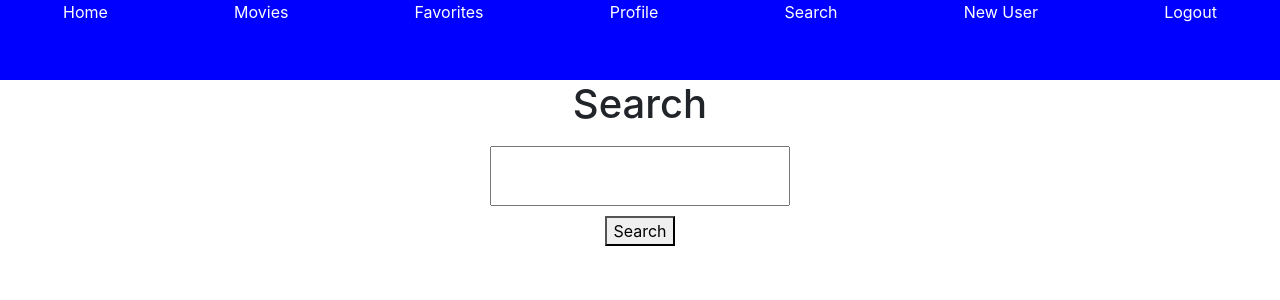
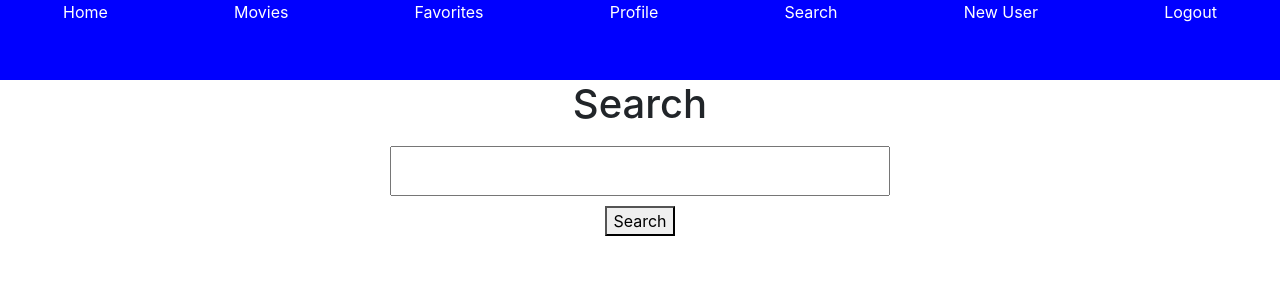
Before and after one commit to awu339/cs316_project, a React (Create React App) app in the folder my-app/: page /search in a window 1280 px wide. Shown: the top 300 px of the page. Built offline with nearby package versions, Linux system fonts and the light colour scheme.

Commit message:
Search by movie title, or string containing something in movie title, basically works

```diff
--- a/my-app/src/App.css
+++ b/my-app/src/App.css
@@ -60,3 +60,21 @@ nav{
   height: 60px;
   margin: 10px;
 }
+
+.search {
+  display: flex;
+  flex-direction: column;
+  align-items: center;
+  justify-content: center;
+}
+
+.search input {
+  width: 500px;
+  height: 50px;
+  margin: 10px;
+}
+
+.resultsBox {
+  padding: 20px;
+  text-align: left;
+}
--- a/my-app/src/Search.js
+++ b/my-app/src/Search.js
@@ -2,6 +2,7 @@ import React, { useState, useEffect } from 'react';
 import './App.css';
 import Axios from 'axios';
 import Nav from './Nav';
+import { Link } from 'react-router-dom';
 
 function Search() {
   const [title, setTitle] = useState('');
@@ -32,7 +33,7 @@ function Search() {
     <div>
       <Nav />
       <h1>Search</h1>
-      <div className="form">
+      <div className="search">
         <input
           type="text"
           name="title"
@@ -41,11 +42,19 @@ function Search() {
           }}
         />
         <button onClick = {submitQuery}>Search</button>
+      </div>
 
+      <div className="resultsBox">
         {searchResult.map((val) => {
           return (
           <p>
-            {val.name}
+            <Link to={{
+              pathname: "/MoviePage",
+              state: [{userid: 1, movieid: val.movieid, watched: 1}]
+            }}>
+               {val.name}
+            </Link>
+            , {val.year}
           </p>
           );
         })}
```
Lines whose indentation alone changed are shown as unchanged.
